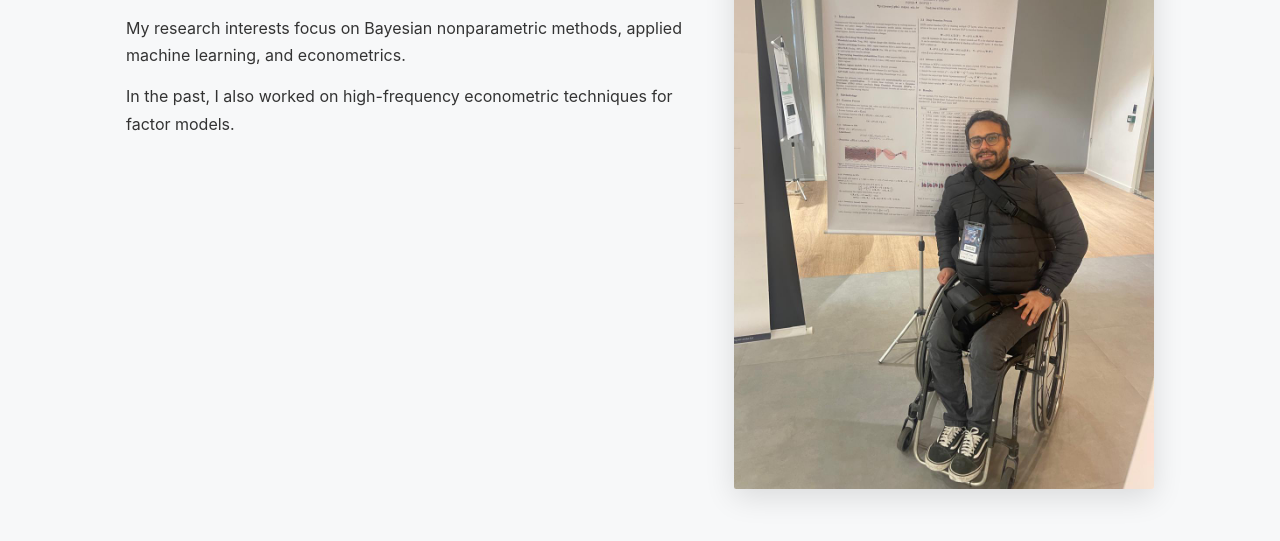
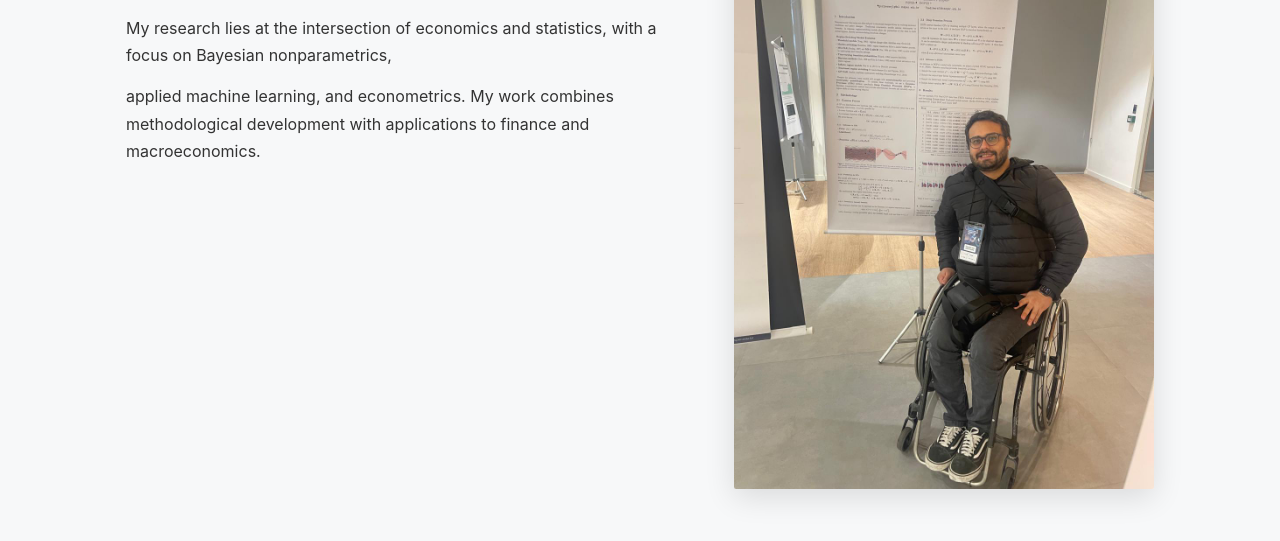
Before and after one commit to gpiantino/gpiantino.github.io, a plain HTML site: page index.html in a window 1280 px wide. Shown: the part 259-800 px from the top of the page. Drawn offline with Linux system fonts and the light colour scheme.

Commit message:
Update index.html

```diff
--- a/index.html
+++ b/index.html
@@ -83,12 +83,12 @@
         </p>
 
         <p>
-          My research interests focus on Bayesian nonparametric methods, applied machine learning, and econometrics.
+          My research lies at the intersection of economics and statistics, with a focus on Bayesian nonparametrics,
         </p>
 
 
         <p>
-          In the past, I also worked on high-frequency econometric techniques for factor models.
+          applied machine learning, and econometrics. My work combines methodological development with applications to finance and macroeconomics.
         </p>
       </div>
 
```
